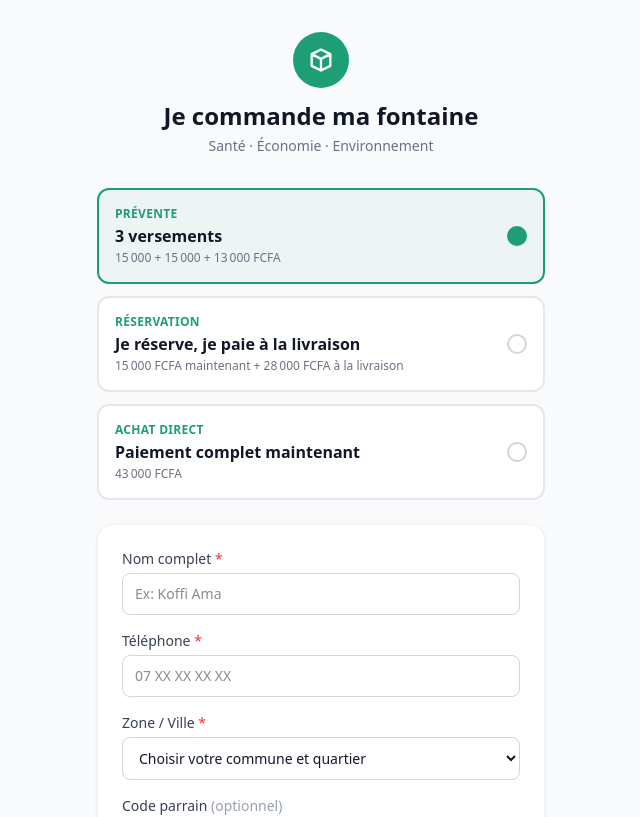
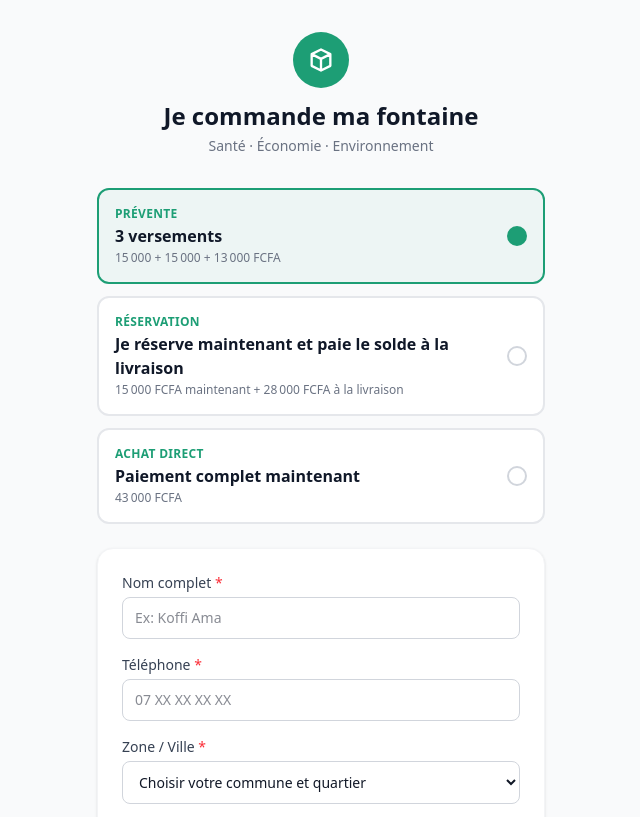
Before and after one commit to Fodebatoure/dunuya-distribution, a Next.js app: page /commander in a window 1280 px wide. Shown: the top 817 px of the page, without its empty margins (319-959 px from the left). Built offline with nearby package versions, Linux system fonts and the light colour scheme.

Commit message:
Texte option réservation mis à jour
Co-Authored-By: Claude Sonnet 4.6 <noreply@anthropic.com>

```diff
--- a/app/commander/page.tsx
+++ b/app/commander/page.tsx
@@ -76,7 +76,7 @@ export default function CommanderPage({
                 <div className="text-xs font-semibold uppercase tracking-wide text-[#1D9E75] mb-0.5">
                   Réservation
                 </div>
-                <div className="font-bold text-gray-900">Je réserve, je paie à la livraison</div>
+                <div className="font-bold text-gray-900">Je réserve maintenant et paie le solde à la livraison</div>
                 <div className="text-xs text-gray-500 mt-0.5">
                   {MONTANT_RESERVATION_ACOMPTE.toLocaleString('fr-CI')} FCFA maintenant
                   {' '}+ {MONTANT_RESERVATION_SOLDE.toLocaleString('fr-CI')} FCFA à la livraison
```
